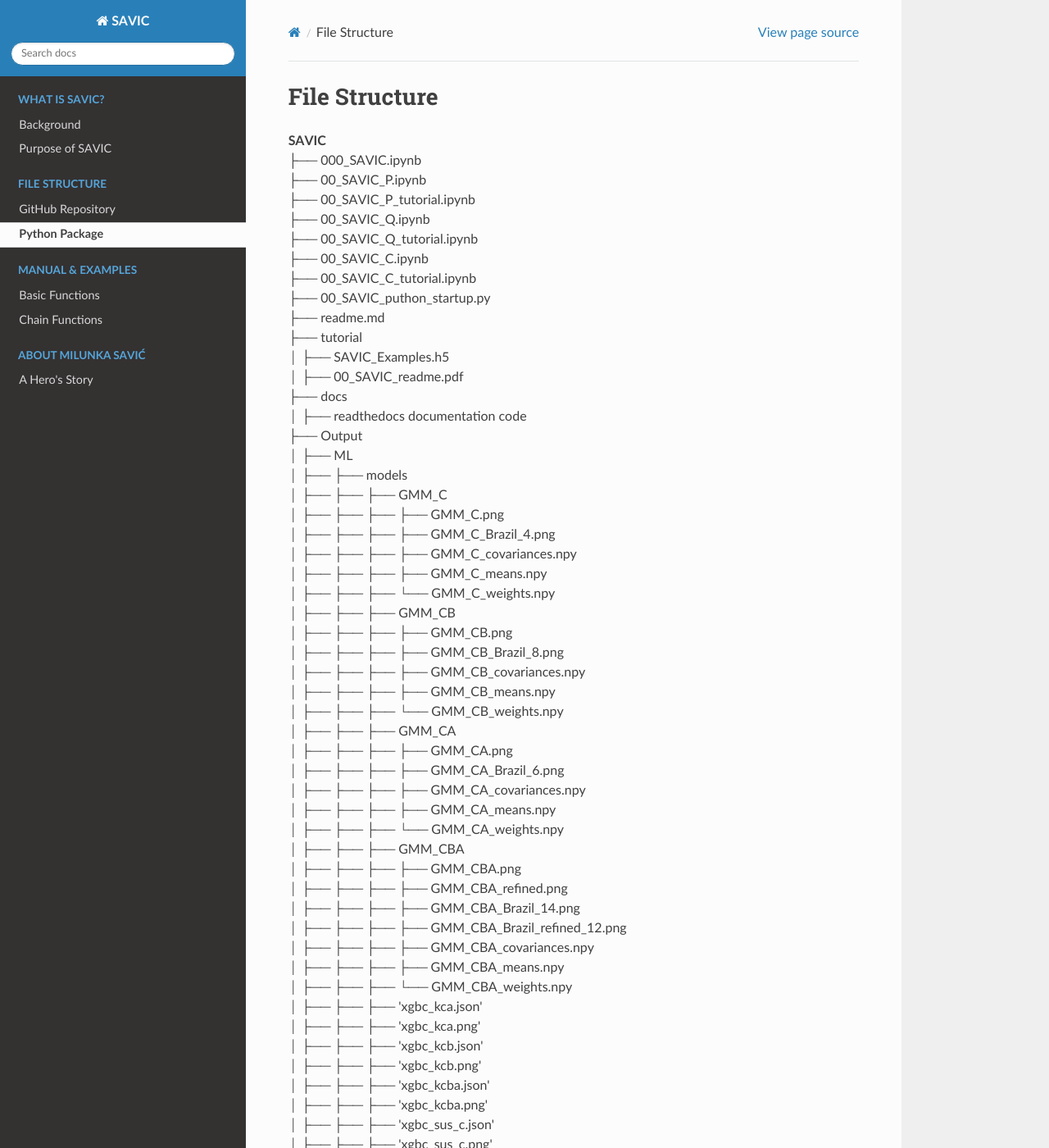
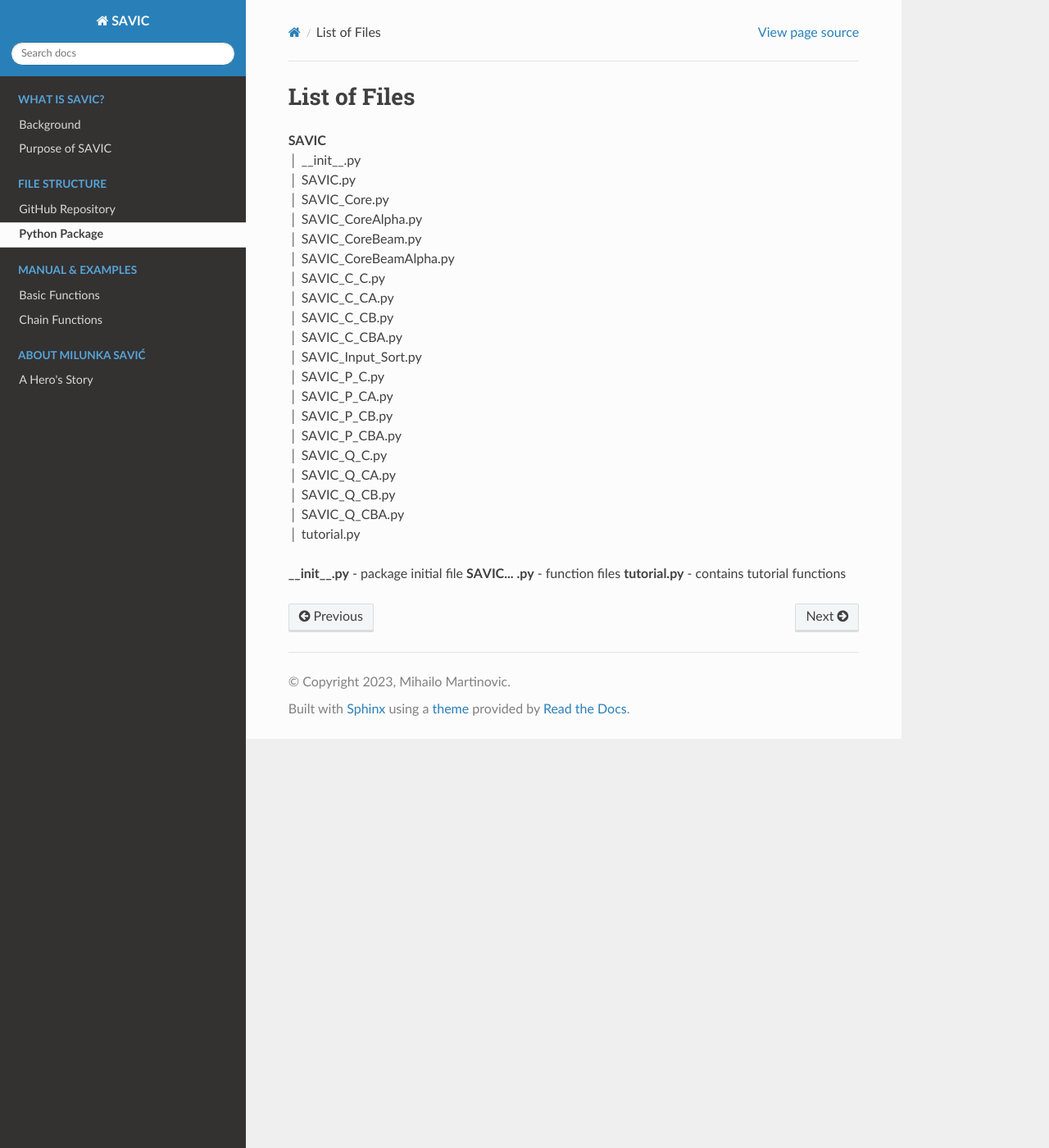
Before and after one commit to MihailoMartinovic/SAVIC, a Sphinx documentation site: the page built from docs/02-structure-pypi.rst, in a window 1280 px wide and 1400 px high. Shown: the whole window at 82% size. Built offline with Sphinx 7.4.7 and the Read the Docs theme 2.0.0, drawn with Linux system fonts in a browser that asks for light colours; pages that are not in the unit, such as notebooks, are missing from menus; some of the changed text lies outside the part shown.

Commit message:
Update 02-structure-pypi.rst

```diff
--- a/docs/02-structure-pypi.rst
+++ b/docs/02-structure-pypi.rst
@@ -2,99 +2,31 @@
     :format: latex html
 
 #######
-File Structure
+List of Files
 #######
 
+| **SAVIC**
+| │    __init__.py
+| │    SAVIC.py
+| │    SAVIC_Core.py
+| │    SAVIC_CoreAlpha.py
+| │    SAVIC_CoreBeam.py
+| │    SAVIC_CoreBeamAlpha.py
+| │    SAVIC_C_C.py
+| │    SAVIC_C_CA.py
+| │    SAVIC_C_CB.py
+| │    SAVIC_C_CBA.py
+| │    SAVIC_Input_Sort.py
+| │    SAVIC_P_C.py
+| │    SAVIC_P_CA.py
+| │    SAVIC_P_CB.py
+| │    SAVIC_P_CBA.py
+| │    SAVIC_Q_C.py
+| │    SAVIC_Q_CA.py
+| │    SAVIC_Q_CB.py
+| │    SAVIC_Q_CBA.py
+| │    tutorial.py
 
-| **SAVIC**
-| ├── 000_SAVIC.ipynb
-| ├── 00_SAVIC_P.ipynb
-| ├── 00_SAVIC_P_tutorial.ipynb
-| ├── 00_SAVIC_Q.ipynb
-| ├── 00_SAVIC_Q_tutorial.ipynb
-| ├── 00_SAVIC_C.ipynb
-| ├── 00_SAVIC_C_tutorial.ipynb
-| ├── 00_SAVIC_puthon_startup.py
-| ├── readme.md
-| ├── tutorial
-| │   ├── SAVIC_Examples.h5
-| │   ├── 00_SAVIC_readme.pdf
-| ├── docs
-| │   ├── readthedocs documentation code
-| ├── Output
-| │   ├── ML
-| │   ├──    ├── models
-| │   ├──    ├──     ├── GMM_C
-| │   ├──    ├──     ├──     ├── GMM_C.png
-| │   ├──    ├──     ├──     ├── GMM_C_Brazil_4.png
-| │   ├──    ├──     ├──     ├── GMM_C_covariances.npy
-| │   ├──    ├──     ├──     ├── GMM_C_means.npy
-| │   ├──    ├──     ├──     └── GMM_C_weights.npy
-| │   ├──    ├──     ├── GMM_CB
-| │   ├──    ├──     ├──     ├── GMM_CB.png
-| │   ├──    ├──     ├──     ├── GMM_CB_Brazil_8.png
-| │   ├──    ├──     ├──     ├── GMM_CB_covariances.npy
-| │   ├──    ├──     ├──     ├── GMM_CB_means.npy
-| │   ├──    ├──     ├──     └── GMM_CB_weights.npy
-| │   ├──    ├──     ├── GMM_CA
-| │   ├──    ├──     ├──     ├── GMM_CA.png
-| │   ├──    ├──     ├──     ├── GMM_CA_Brazil_6.png
-| │   ├──    ├──     ├──     ├── GMM_CA_covariances.npy
-| │   ├──    ├──     ├──     ├── GMM_CA_means.npy
-| │   ├──    ├──     ├──     └── GMM_CA_weights.npy
-| │   ├──    ├──     ├── GMM_CBA
-| │   ├──    ├──     ├──     ├── GMM_CBA.png
-| │   ├──    ├──     ├──     ├── GMM_CBA_refined.png
-| │   ├──    ├──     ├──     ├── GMM_CBA_Brazil_14.png
-| │   ├──    ├──     ├──     ├── GMM_CBA_Brazil_refined_12.png
-| │   ├──    ├──     ├──     ├── GMM_CBA_covariances.npy
-| │   ├──    ├──     ├──     ├── GMM_CBA_means.npy
-| │   ├──    ├──     ├──     └── GMM_CBA_weights.npy
-| │   ├──    ├──     ├── 'xgbc_kca.json'
-| │   ├──    ├──     ├── 'xgbc_kca.png'
-| │   ├──    ├──     ├── 'xgbc_kcb.json'
-| │   ├──    ├──     ├── 'xgbc_kcb.png'
-| │   ├──    ├──     ├── 'xgbc_kcba.json'
-| │   ├──    ├──     ├── 'xgbc_kcba.png'
-| │   ├──    ├──     ├── 'xgbc_sus_c.json'
-| │   ├──    ├──     ├── 'xgbc_sus_c.png'
-| │   ├──    ├──     ├── 'xgbc_sus_ca.json'
-| │   ├──    ├──     ├── 'xgbc_sus_ca.png'
-| │   ├──    ├──     ├── 'xgbc_sus_cb.json'
-| │   ├──    ├──     ├── 'xgbc_sus_cb.png'
-| │   ├──    ├──     ├── 'xgbc_sus_cba.json'
-| │   ├──    ├──     ├── 'xgbc_sus_cba.png'
-| │   ├──    ├──     ├── 'xgbr_c.json'
-| │   ├──    ├──     ├── 'xgbr_c.png'
-| │   ├──    ├──     ├── 'xgbr_ca_c0_a1_k0.json'
-| │   ├──    ├──     ├── 'xgbr_ca_c0_a1_k0.png'
-| │   ├──    ├──     ├── 'xgbr_ca_c1_a0_k0.json'
-| │   ├──    ├──     ├── 'xgbr_ca_c1_a0_k0.png'
-| │   ├──    ├──     ├── 'xgbr_ca_c1_a1_k0.json'
-| │   ├──    ├──     ├── 'xgbr_ca_c1_a1_k0.png'
-| │   ├──    ├──     ├── 'xgbr_ca_c1_a1_k1.json'
-| │   ├──    ├──     ├── 'xgbr_ca_c1_a1_k1.png'
-| │   ├──    ├──     ├── 'xgbr_cba_c0_b0_a1.json'
-| │   ├──    ├──     ├── 'xgbr_cba_c0_b0_a1.png'
-| │   ├──    ├──     ├── 'xgbr_cba_c0_b1_a0_k0.json'
-| │   ├──    ├──     ├── 'xgbr_cba_c0_b1_a0_k0.png'
-| │   ├──    ├──     ├── 'xgbr_cba_c0_b1_a0_k1.json'
-| │   ├──    ├──     ├── 'xgbr_cba_c0_b1_a0_k1.png'
-| │   ├──    ├──     ├── 'xgbr_cba_c0_b1_a1.json'
-| │   ├──    ├──     ├── 'xgbr_cba_c0_b1_a1.png'
-| │   ├──    ├──     ├── 'xgbr_cba_c1_b0_a0.json'
-| │   ├──    ├──     ├── 'xgbr_cba_c1_b0_a0.png'
-| │   ├──    ├──     ├── 'xgbr_cba_c1_b0_a1.json'
-| │   ├──    ├──     ├── 'xgbr_cba_c1_b0_a1.png'
-| │   ├──    ├──     ├── 'xgbr_cba_c1_b1_a0.json'
-| │   ├──    ├──     ├── 'xgbr_cba_c1_b1_a0.png'
-| │   ├──    ├──     ├── 'xgbr_cba_c1_b1_a1.json'
-| │   ├──    ├──     ├── 'xgbr_cba_c1_b1_a1.png'
-| │   ├──    ├──     ├── 'xgbr_cb_c0_b1_k0.json'
-| │   ├──    ├──     ├── 'xgbr_cb_c0_b1_k0.png'
-| │   ├──    ├──     ├── 'xgbr_cb_c0_b1_k1.json'
-| │   ├──    ├──     ├── 'xgbr_cb_c0_b1_k1.png'
-| │   ├──    ├──     ├── 'xgbr_cb_c1_b0.json'
-| │   ├──    ├──     ├── 'xgbr_cb_c1_b0.png'
-| │   ├──    ├──     ├── 'xgbr_cb_c1_b1.json'
-| │   ├──    ├──     └── 'xgbr_cb_c1_b1.png'
+**__init__.py** - package initial file
+**SAVIC... .py** - function files
+**tutorial.py** - contains tutorial functions
```
